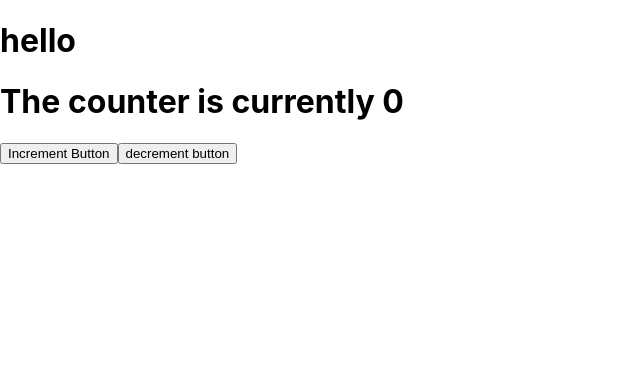
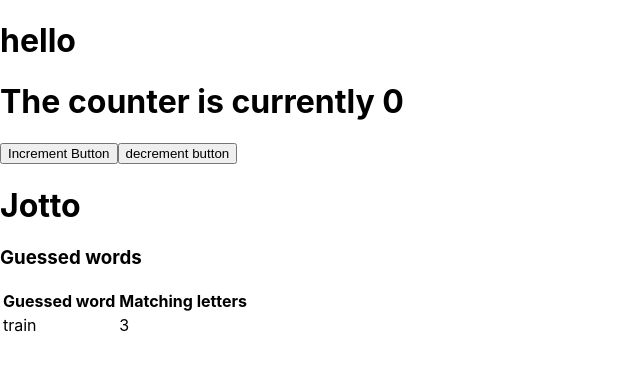
Before and after one commit to darkdubdeep/jest-enzyme-react-example, a React (Create React App) app: page / in a window 1280 px wide. Shown: the top 370 px of the page, without its empty margins (0-640 px from the left). Built offline with nearby package versions, Linux system fonts and the light colour scheme.

Commit message:
components imported to the app.js file

```diff
--- a/src/App.js
+++ b/src/App.js
@@ -1,5 +1,7 @@
 import React, { Component } from 'react';
 import './index.css';
+import Congrats from './Congrats';
+import GuessedWords from './GuessedWords';
 
 class App extends Component {
     state = {
@@ -45,6 +47,17 @@ class App extends Component {
                 >
                     decrement button
                 </button>
+                {/*second part goes herre*/}
+                <h1>Jotto</h1>
+                <Congrats success={false} />
+                <GuessedWords
+                    guessedWords={[
+                        {
+                            guessedWord: 'train',
+                            letterMatchCount: 3
+                        }
+                    ]}
+                />
             </div>
         );
     }
```
Lines whose indentation alone changed are shown as unchanged.
